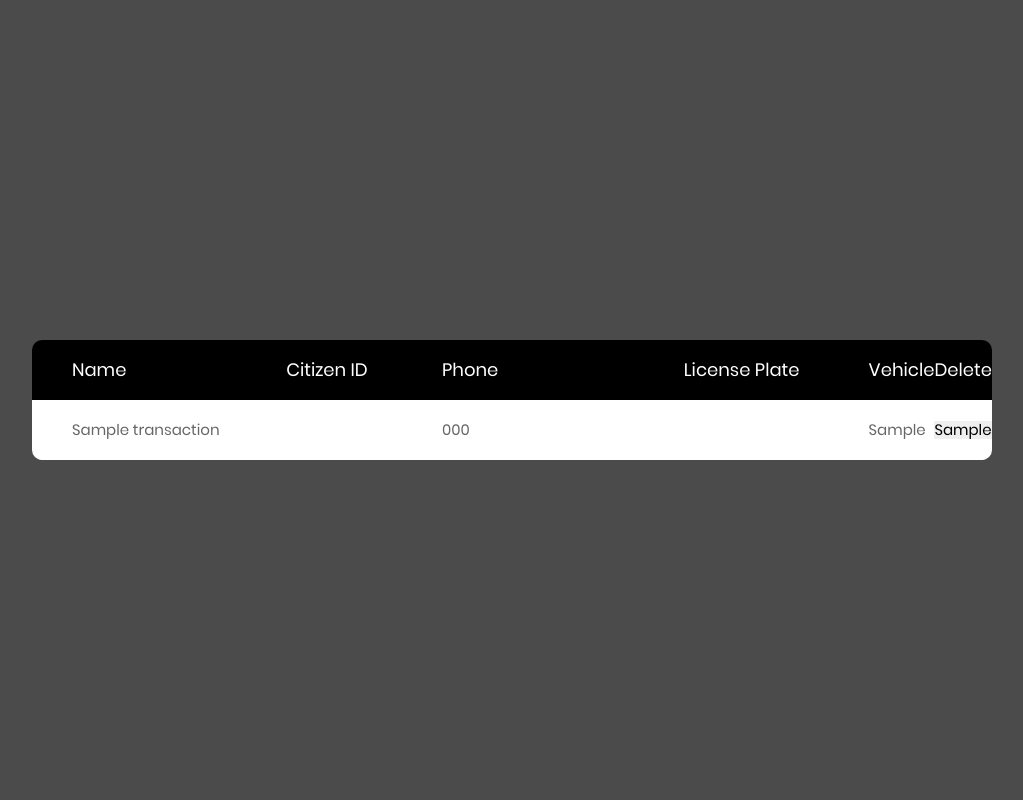
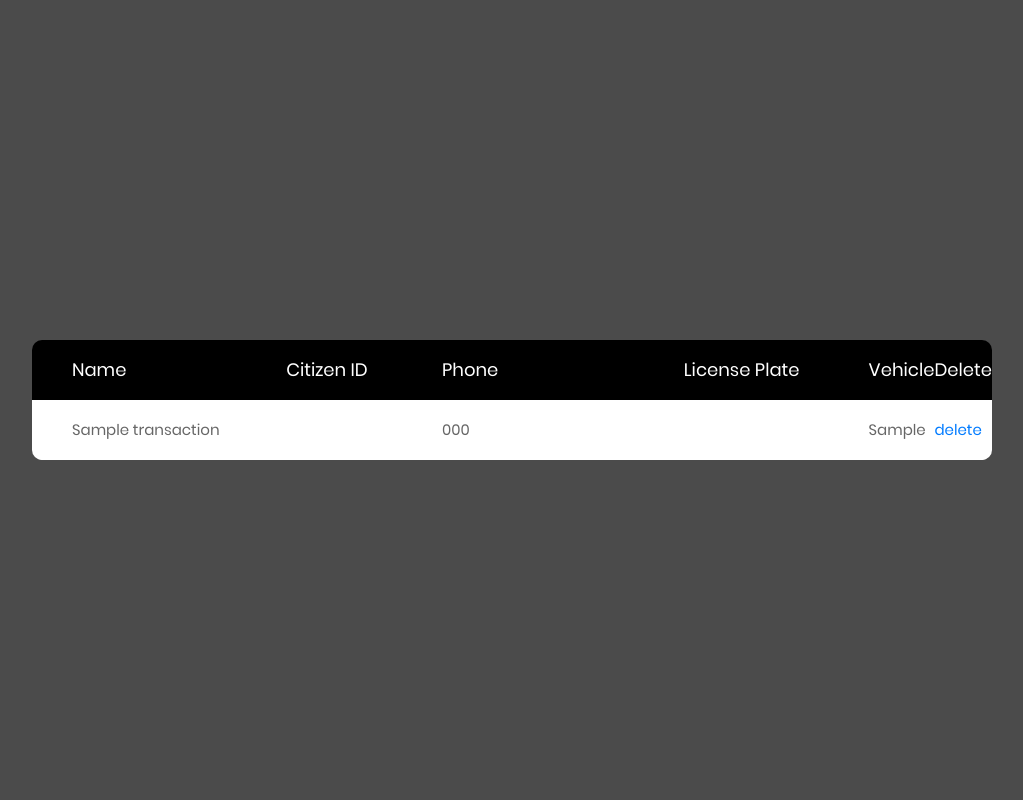
Before and after one commit to anthonygregis/PNN, a PHP site: page /modify.php?cat=1 in a window 1280 px wide. Shown: the whole page, without its empty margins (128-1151 px from the left). Run offline with PHP 8.4, Linux system fonts and the light colour scheme; tables that the repository leaves empty or names only in its code hold one stand-in row (values such as "Sample post"); data that the repository does not hold is empty.

Commit message:
Redirect

```diff
--- a/modify.php
+++ b/modify.php
@@ -100,7 +100,7 @@ mysqli_close($link);
 							<?php echo $row['vehicle'] ?>
 							</div>
                             <div class="cell" data-title="vehicle">
-							<input type="submit" name="deleteItem" value="<?php echo $row['vehicle'] ?>" />
+							<a href="delete.php?<?php echo $row['id'];  ?>">delete</a></td>
 							</div>
                         </div>
                         <?php } ?>
```
